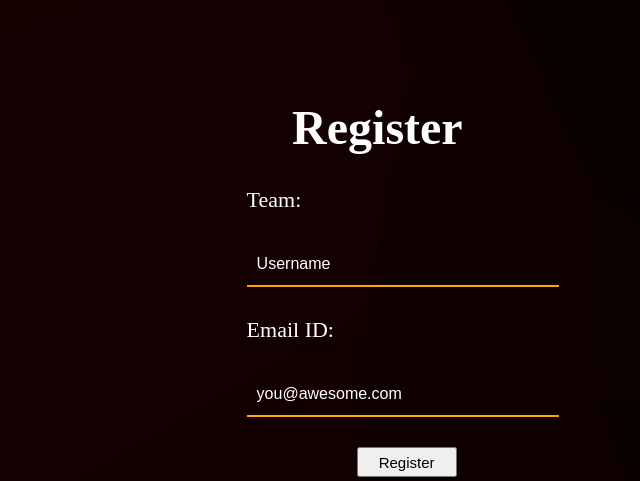
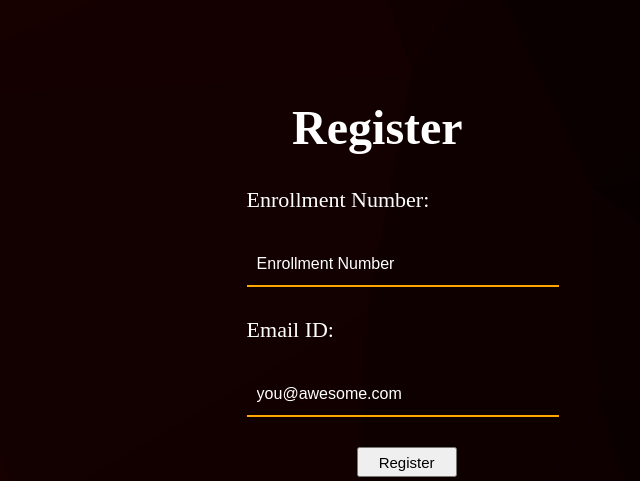
Before and after one commit to Valiant1011/Registeration-portal, a Flask app: page / in a window 1280 px wide. Shown: the top 481 px of the page, without its empty margins (267-907 px from the left). Run offline with Flask 2, Linux system fonts and the light colour scheme; parts of the project's set-up code (start-up, migrations or seed data) failed here and were passed over.

Commit message:
--Username

```diff
--- a/templates/index.html
+++ b/templates/index.html
@@ -15,9 +15,9 @@
 <div id="content">
 <h1>Register</h1>
 <form action="http://127.0.0.1:5000/register" method="post">
-        <p>Team:</p>
+        <p>Enrollment Number:</p>
         <p>
-        <input type="text" name=username placeholder="Username"  required>
+        <input type="text" name=erno placeholder="Enrollment Number"  required>
         </p>
         <p>Email ID:</p>
         <p>
```
